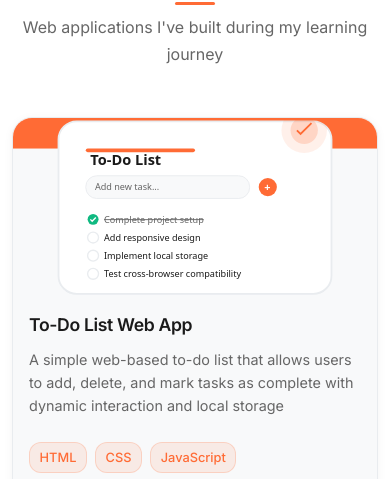
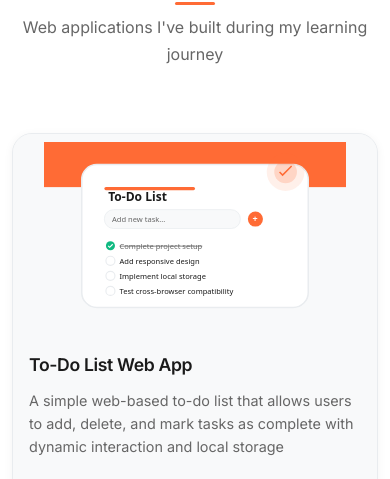
Before and after one commit to igpravin/portfolio-website, a website: page index.html in a window 390 px wide. Shown: the part 3271-3750 px from the top of the page. Drawn offline with Linux system fonts and the light colour scheme.

Commit message:
Fix portfolio images layout and responsiveness
Desktop improvements:
- Use aspect-ratio (16:10) instead of fixed height for better image display
- Change from object-fit: cover to contain to preserve full image visibility
- Add padding around images for better presentation
- Increase grid minimum width to 350px for better proportions
- Add more spacing (2.5rem gap) between portfolio items

Mobile improvements:
- Use 16:9 aspect ratio on mobile for better phone display
- Reduce image padding on mobile (0.5rem)
- Increase gap to 2rem for better spacing
- Single column layout on mobile

Visual enhancements:
- Subtle hover effects (scale 1.02, brightness 1.05)
- Better border radius on image containers
- Improved content padding for better text hierarchy

```diff
--- a/css/responsive.css
+++ b/css/responsive.css
@@ -28,7 +28,8 @@
     }
 
     .portfolio-grid {
-        grid-template-columns: repeat(auto-fit, minmax(280px, 1fr));
+        grid-template-columns: repeat(auto-fit, minmax(300px, 1fr));
+        gap: 2rem;
     }
 
     .services-grid {
@@ -176,11 +177,15 @@
     /* Portfolio Section */
     .portfolio-grid {
         grid-template-columns: 1fr;
-        gap: 1.5rem;
+        gap: 2rem;
     }
 
     .portfolio-image {
-        height: 180px;
+        aspect-ratio: 16/9;
+    }
+
+    .portfolio-image img {
+        padding: 0.5rem;
     }
 
     .portfolio-content {
--- a/css/style.css
+++ b/css/style.css
@@ -479,8 +479,9 @@ section {
 
 .portfolio-grid {
     display: grid;
-    grid-template-columns: repeat(auto-fit, minmax(320px, 1fr));
-    gap: 2rem;
+    grid-template-columns: repeat(auto-fit, minmax(350px, 1fr));
+    gap: 2.5rem;
+    padding: 1rem 0;
 }
 
 .portfolio-item {
@@ -499,24 +500,30 @@ section {
 }
 
 .portfolio-image {
-    height: 200px;
+    aspect-ratio: 16/10;
     overflow: hidden;
     background: var(--bg-secondary);
+    display: flex;
+    align-items: center;
+    justify-content: center;
+    border-radius: var(--radius-md) var(--radius-md) 0 0;
 }
 
 .portfolio-image img {
     width: 100%;
     height: 100%;
-    object-fit: cover;
+    object-fit: contain;
     transition: var(--transition);
+    padding: 1rem;
 }
 
 .portfolio-item:hover .portfolio-image img {
-    transform: scale(1.05);
+    transform: scale(1.02);
+    filter: brightness(1.05);
 }
 
 .portfolio-content {
-    padding: 1.5rem;
+    padding: 2rem 1.5rem 1.5rem;
 }
 
 .portfolio-content h3 {
```
